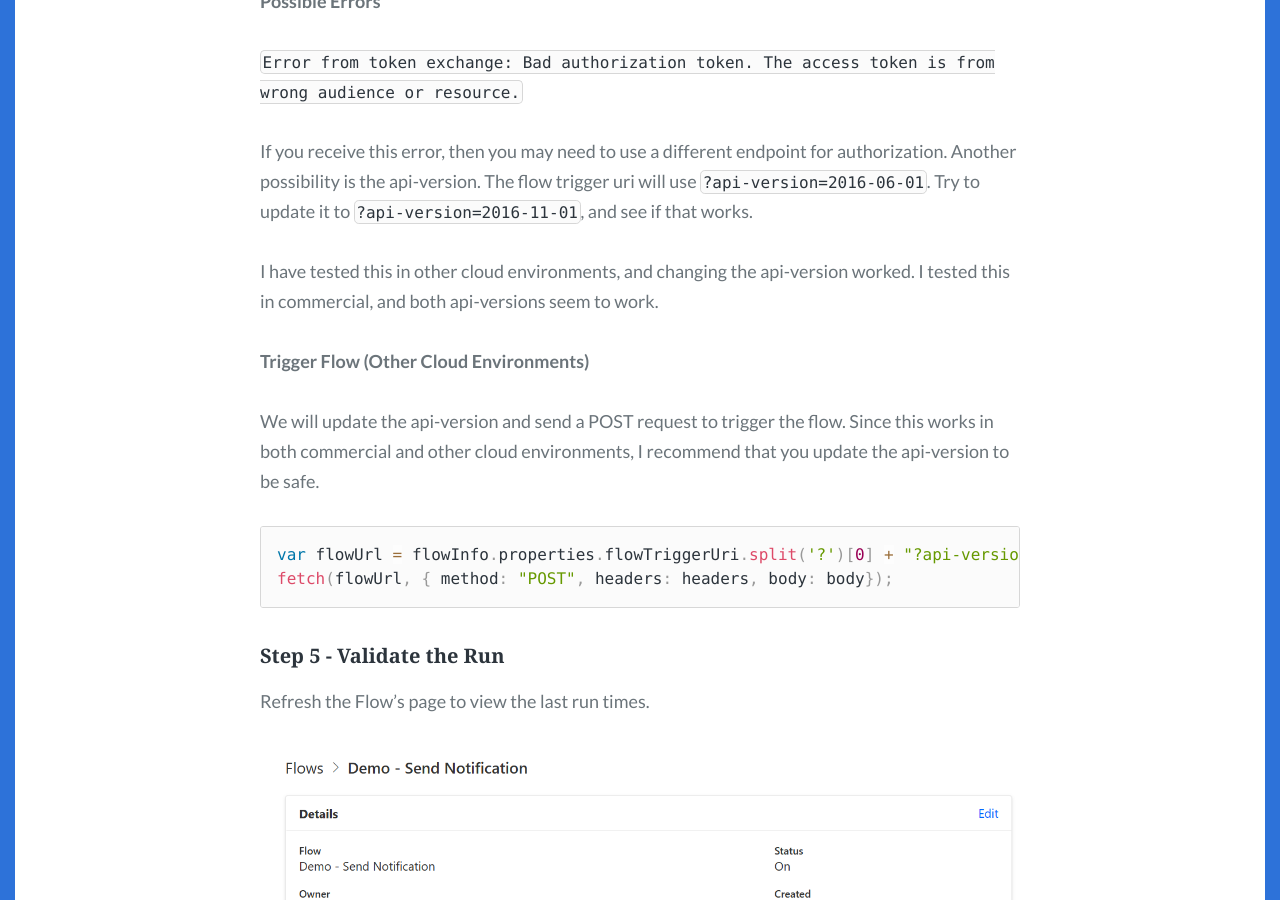
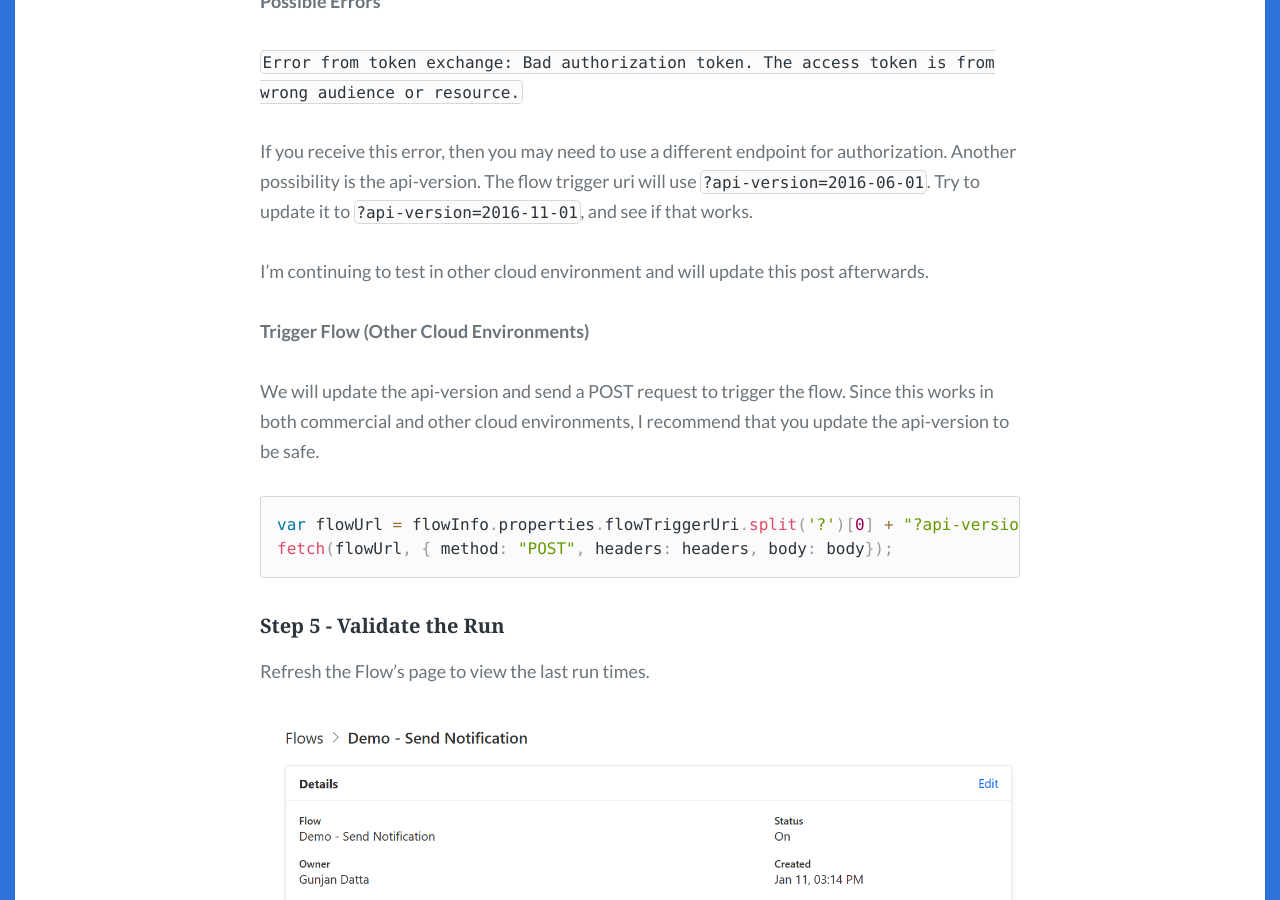
Before and after one commit to gunjandatta/blog, a Jekyll site: the page built from _posts/2023/2023-01-11-trigger-flow-from-js.md, in a window 1280 px wide and 900 px high, scrolled down 9217 px. Built offline with Jekyll 4.4.1, drawn with Linux system fonts in a browser that asks for light colours; some web fonts are replaced.

Commit message:
Updated post.

```diff
--- a/_posts/2023/2023-01-11-trigger-flow-from-js.md
+++ b/_posts/2023/2023-01-11-trigger-flow-from-js.md
@@ -148,7 +148,7 @@ We will send a POST request to trigger the flow.
 
 If you receive this error, then you may need to use a different endpoint for authorization. Another possibility is the api-version. The flow trigger uri will use `?api-version=2016-06-01`. Try to update it to `?api-version=2016-11-01`, and see if that works.
 
-I have tested this in other cloud environments, and changing the api-version worked. I tested this in commercial, and both api-versions seem to work.
+I'm continuing to test in other cloud environment and will update this post afterwards.
 
 **Trigger Flow (Other Cloud Environments)**
 
```
